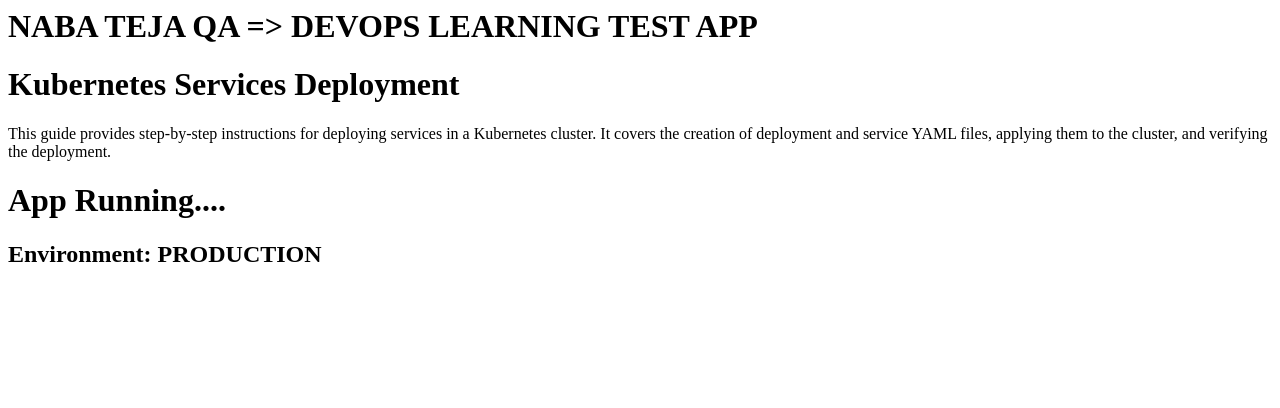
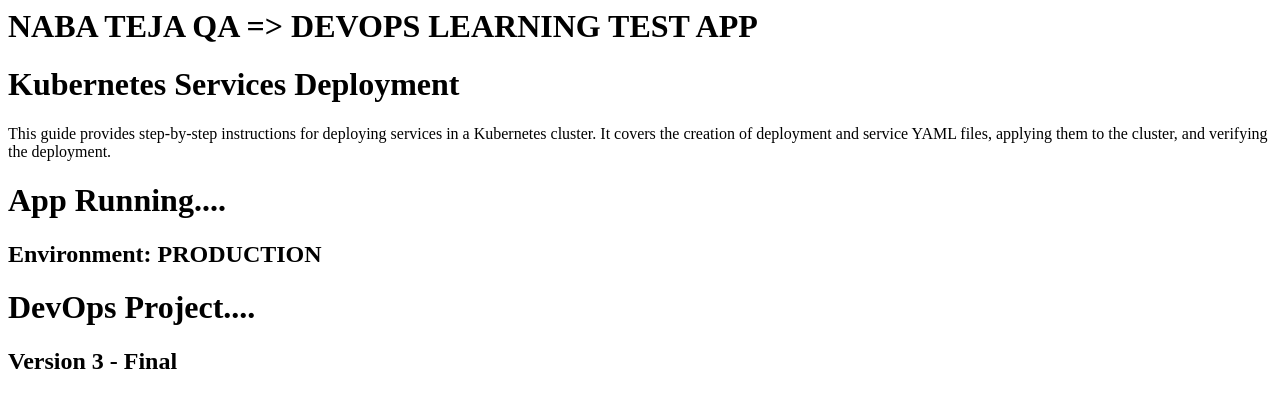
Before and after one commit to Naba1505/my-web-app, a plain HTML site: page index.html in a window 1280 px wide. Drawn offline with Linux system fonts and the light colour scheme.

Commit message:
final push

```diff
--- a/index.html
+++ b/index.html
@@ -10,3 +10,6 @@
 <script>
   document.getElementById("env").innerText = "Environment: PRODUCTION";
 </script>
+
+<h1>DevOps Project....</h1>
+<h2>Version 3 - Final</h2>
```
Also changed, not shown: 1 other file.
